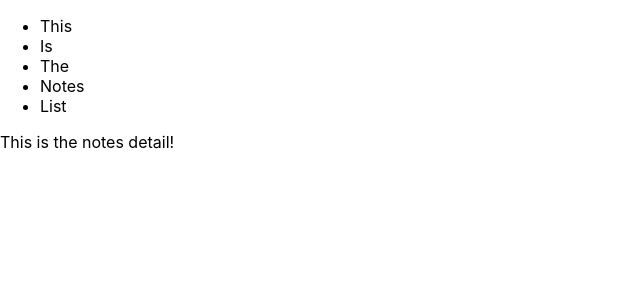
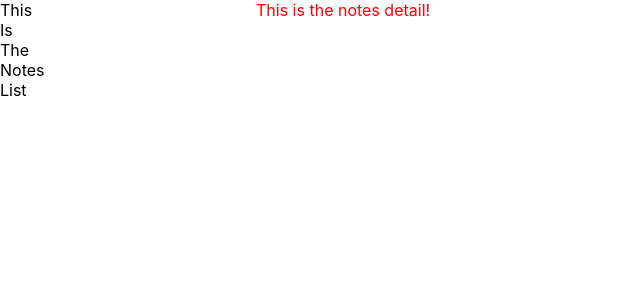
Before and after one commit to Anthony-Moss/notes-app-react, a React (Create React App) app: page / in a window 1280 px wide. Shown: the top 300 px of the page, without its empty margins (0-640 px from the left). Built offline with nearby package versions, Linux system fonts and the light colour scheme.

Commit message:
adds styling to app

```diff
--- a/src/NotesApp.js
+++ b/src/NotesApp.js
@@ -1,6 +1,7 @@
 import React from 'react';
 import NotesList from './NotesList';
 import NotesDetail from './NotesDetail';
+import styles from './NotesApp.module.css';
 
 export default class NotesApp extends React.Component {
 
@@ -13,9 +14,9 @@
     }
     render() {
         return (
-            <div>
-                <NotesList />
-                <NotesDetail />
+            <div className={styles.app}>
+                <NotesList className={styles.list}/>
+                <NotesDetail className={styles.detail}/>
             </div>
         )
     }
--- /dev/null
+++ b/src/NotesApp.module.css
@@ -0,0 +1,12 @@
+.app {
+    display: flex;
+    flex-direction: row;
+}
+.list{
+    width: 20%;
+}
+
+.detail {
+    width: 80%;
+    color: red;
+}
--- a/src/NotesDetail.js
+++ b/src/NotesDetail.js
@@ -2,7 +2,7 @@
 
 export default function NotesDetail(props) {
     return (
-        <div>
+        <div className={props.className}>
             This is the notes detail!
         </div>
     );
--- a/src/NotesList.js
+++ b/src/NotesList.js
@@ -1,8 +1,12 @@
 import React from 'react';
+import styles from './NotesList.module.css';
 
 export default function NotesList(props) {
+    // how do we combine styles?
+    // console.log(props.className);
+    // console.log(styles.list);
     return (
-        <ul>
+        <ul className={`${props.className} ${styles.list}`}>
             <li>This</li>
             <li>Is</li>
             <li>The</li>
--- /dev/null
+++ b/src/NotesList.module.css
@@ -0,0 +1,10 @@
+.list {
+padding: 0;
+margin: 0;
+}
+
+.list .item {
+    display: block;
+    list-style: none;
+
+}
```
